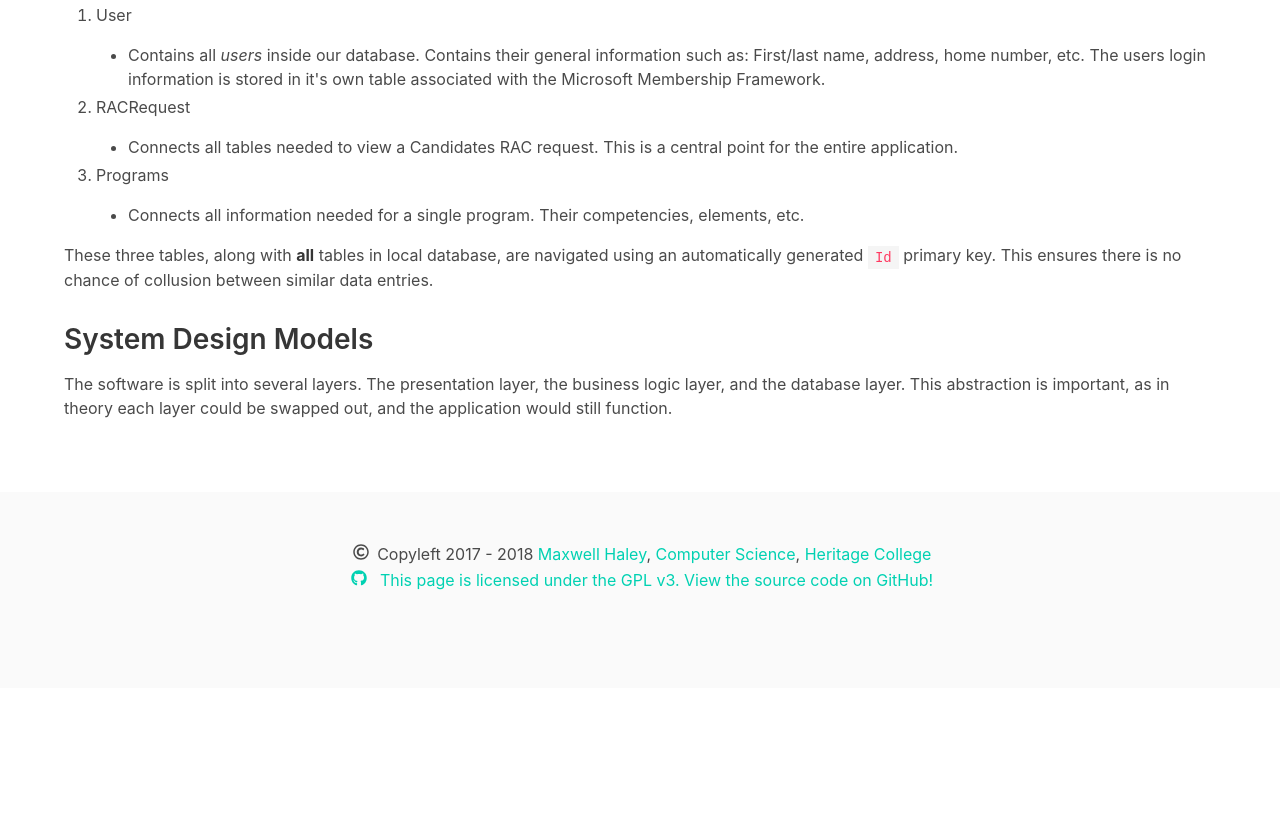
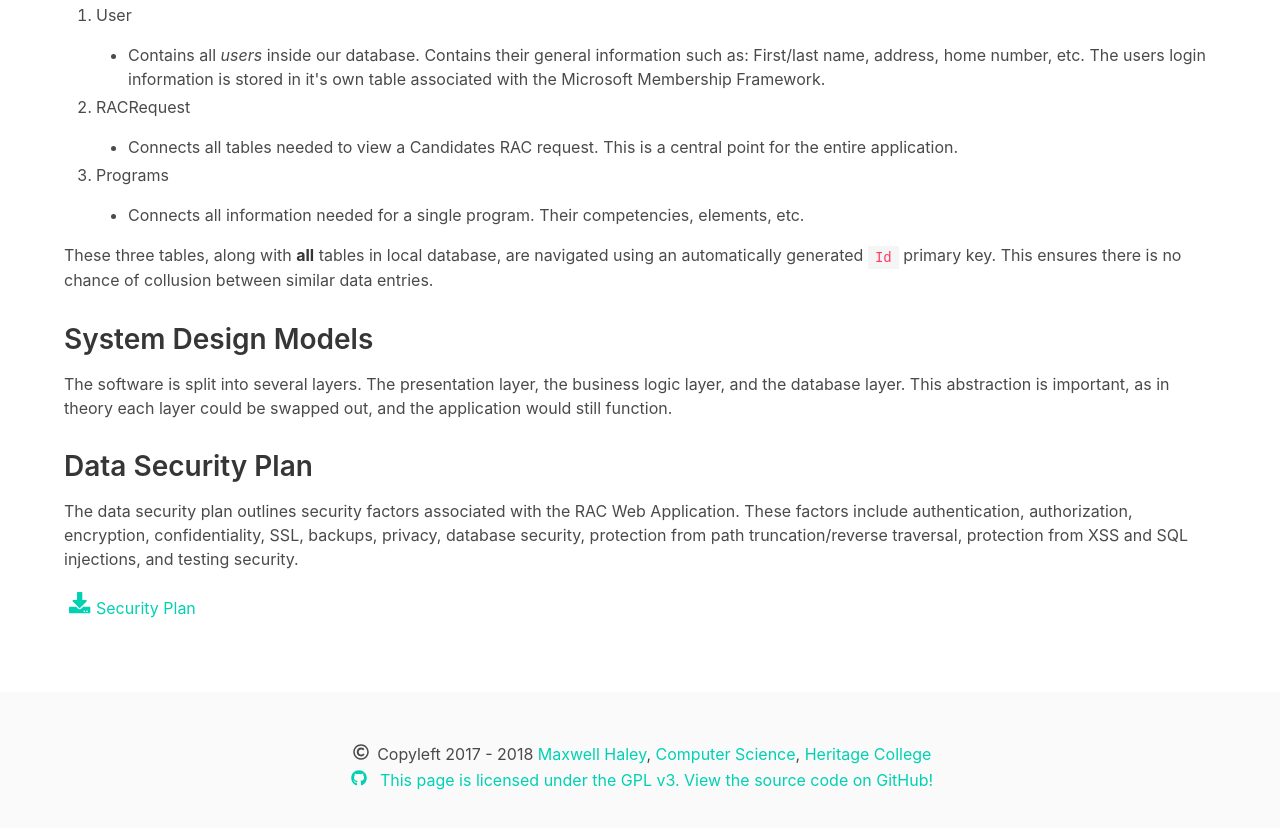
Before and after one commit to Llewxamris/PEA-framework, a plain HTML site: page design.html in a window 1280 px wide. Shown: the part 1784-2612 px from the top of the page. Before the commit the page ends 2472 px from the top, so only its background shows below. Drawn offline with Linux system fonts and the light colour scheme.

Commit message:
Add Security Plan
Added the security plan document, as well as linking it within the PEA.

```diff
--- a/design.html
+++ b/design.html
@@ -171,7 +171,17 @@ chance of collusion between similar data entries.</p>
 
 <p>The software is split into several layers. The presentation layer, the business
 logic layer, and the database layer. This abstraction is important, as in theory
-each layer could be swapped out, and the application would still function.</p></div>
+each layer could be swapped out, and the application would still function.</p>
+
+<h2>Data Security Plan</h2>
+
+<p>The data security plan outlines security factors associated with the
+RAC Web Application. These factors include authentication, authorization,
+encryption, confidentiality, SSL, backups, privacy, database security,
+protection from path truncation/reverse traversal, protection from XSS and
+SQL injections, and testing security.</p>
+
+<p><a href="./files/mHaley_E31_L13_DevProject_Security_Plan.docx">Security Plan</a></p></div>
             <a id="jumpButton" class="button is-primary is-large hidden">
                 <span class="icon">
                     <i class="fa fa-arrow-up"></i>
```
Also changed, not shown: md/design.md (+9 -0 lines), 1 other file.
